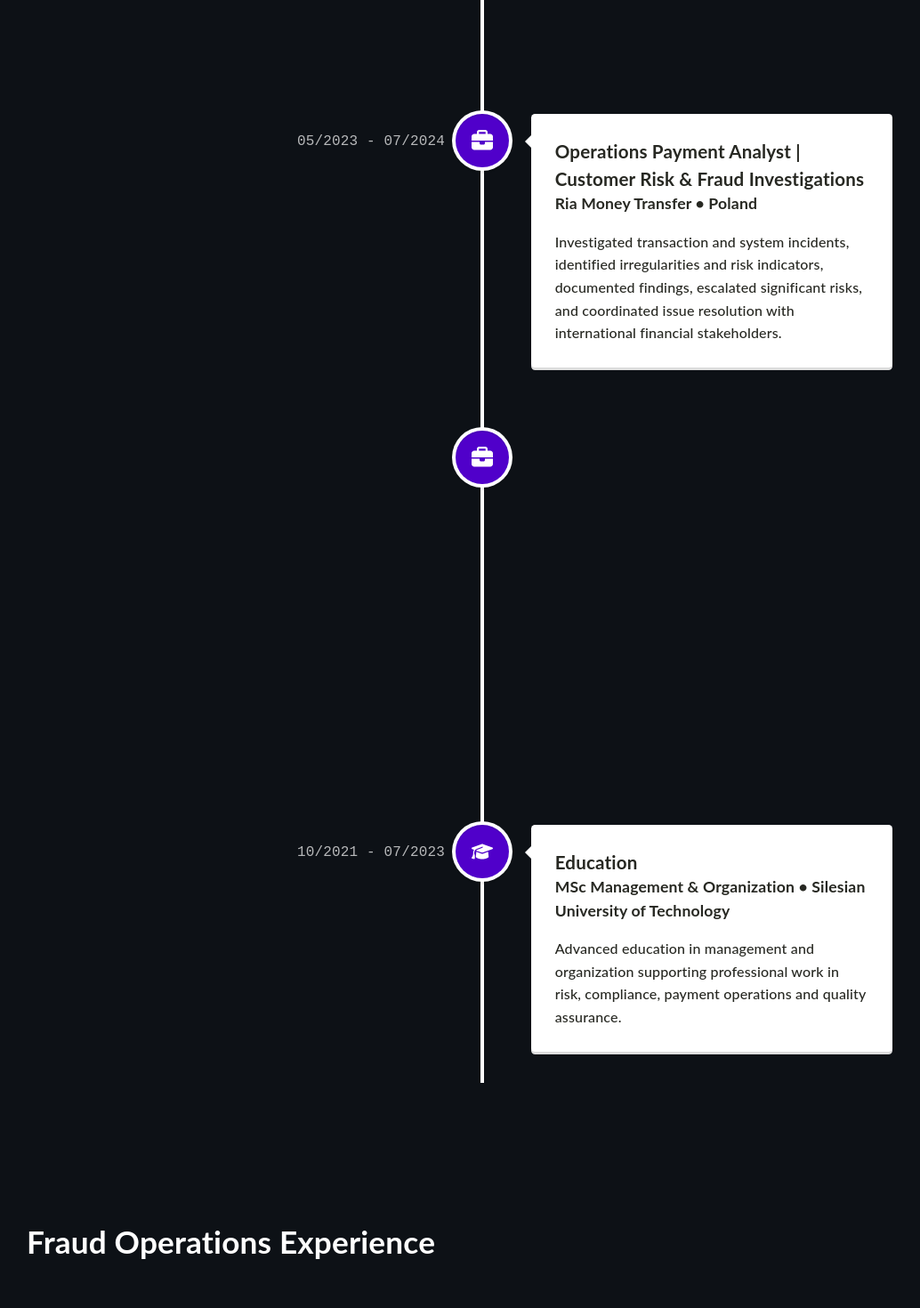
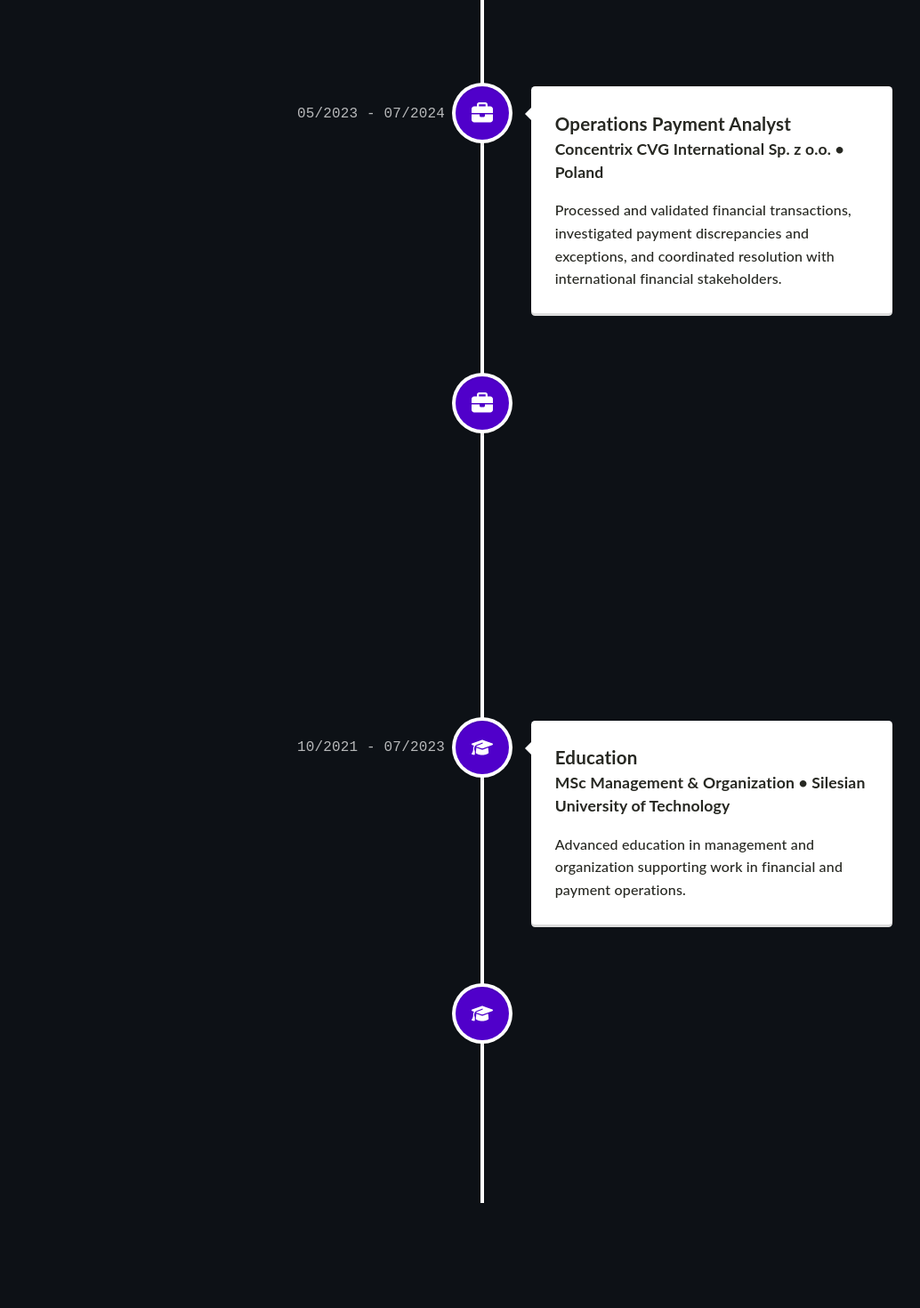
Before and after one commit to natinaelaberashi/portfolio-website, a React (Create React App) app: page / in a window 1280 px wide. Shown: the part 2060-3530 px from the top of the page at 89% size, without its empty margins (98-1132 px from the left). Built offline with nearby package versions, Linux system fonts and the light colour scheme.

Commit message:
Align portfolio with payments, risk analytics and Data Science studies

```diff
--- a/src/components/Timeline.tsx
+++ b/src/components/Timeline.tsx
@@ -13,24 +13,28 @@ function Timeline() {
         <h1>Career History</h1>
         <VerticalTimeline>
           <VerticalTimelineElement className="vertical-timeline-element--work" contentStyle={{ background: 'white', color: 'rgb(39, 40, 34)' }} contentArrowStyle={{ borderRight: '7px solid  white' }} date="08/2024 - Present" iconStyle={{ background: '#5000ca', color: 'rgb(39, 40, 34)' }} icon={<FontAwesomeIcon icon={faBriefcase} />}>
-            <h3 className="vertical-timeline-element-title">Payment Operations Analyst | Risk, Compliance & Transaction Review</h3>
+            <h3 className="vertical-timeline-element-title">Payment Operations Analyst</h3>
             <h4 className="vertical-timeline-element-subtitle">Euronet Polska Sp. z o.o. • Poland</h4>
-            <p>Review 400+ cases weekly against policy and procedure, analyze customer and payment data in Excel and SQL, investigate exceptions, document findings, perform quality checks, and support operational risk controls.</p>
+            <p>Process and validate 400+ transactions/cases weekly, monitor payment status, investigate failed and delayed payments, resolve discrepancies, maintain records and use Excel and SQL for payment controls.</p>
           </VerticalTimelineElement>
           <VerticalTimelineElement className="vertical-timeline-element--work" date="05/2023 - 07/2024" iconStyle={{ background: '#5000ca', color: 'rgb(39, 40, 34)' }} icon={<FontAwesomeIcon icon={faBriefcase} />}>
-            <h3 className="vertical-timeline-element-title">Operations Payment Analyst | Customer Risk & Fraud Investigations</h3>
-            <h4 className="vertical-timeline-element-subtitle">Ria Money Transfer • Poland</h4>
-            <p>Investigated transaction and system incidents, identified irregularities and risk indicators, documented findings, escalated significant risks, and coordinated issue resolution with international financial stakeholders.</p>
+            <h3 className="vertical-timeline-element-title">Operations Payment Analyst</h3>
+            <h4 className="vertical-timeline-element-subtitle">Concentrix CVG International Sp. z o.o. • Poland</h4>
+            <p>Processed and validated financial transactions, investigated payment discrepancies and exceptions, and coordinated resolution with international financial stakeholders.</p>
           </VerticalTimelineElement>
           <VerticalTimelineElement className="vertical-timeline-element--work" date="01/2020 - 10/2021" iconStyle={{ background: '#5000ca', color: 'rgb(39, 40, 34)' }} icon={<FontAwesomeIcon icon={faBriefcase} />}>
-            <h3 className="vertical-timeline-element-title">Payment Operations & Implementation Specialist | Transaction Monitoring & Risk Controls</h3>
+            <h3 className="vertical-timeline-element-title">Banking Operations | Payment Operations & Implementation Specialist</h3>
             <h4 className="vertical-timeline-element-subtitle">Commercial Bank of Ethiopia (CBE) • Ethiopia</h4>
-            <p>Processed and reviewed customer transactions, supported fraud and risk controls through transaction review and issue investigation, used transaction and financial data for operational decisions, and performed quality checks.</p>
+            <p>Worked with international market operations systems and financial data, supported transaction issue resolution and operational controls, and maintained accurate records.</p>
           </VerticalTimelineElement>
           <VerticalTimelineElement className="vertical-timeline-element--work" date="10/2021 - 07/2023" iconStyle={{ background: '#5000ca', color: 'rgb(39, 40, 34)' }} icon={<FontAwesomeIcon icon={faGraduationCap} />}>
             <h3 className="vertical-timeline-element-title">Education</h3>
             <h4 className="vertical-timeline-element-subtitle">MSc Management & Organization • Silesian University of Technology</h4>
-            <p>Advanced education in management and organization supporting professional work in risk, compliance, payment operations and quality assurance.</p>
+            <p>Advanced education in management and organization supporting work in financial and payment operations.</p>
+          </VerticalTimelineElement>
+          <VerticalTimelineElement className="vertical-timeline-element--work" iconStyle={{ background: '#5000ca', color: 'rgb(39, 40, 34)' }} icon={<FontAwesomeIcon icon={faGraduationCap} />}>
+            <h3 className="vertical-timeline-element-title">Second Master's Degree — Data Science (In Progress)</h3>
+            <p>Developing data analysis and statistical skills for financial analytics, credit risk and fraud analytics. Institution and start date to be confirmed.</p>
           </VerticalTimelineElement>
         </VerticalTimeline>
       </div>
```
